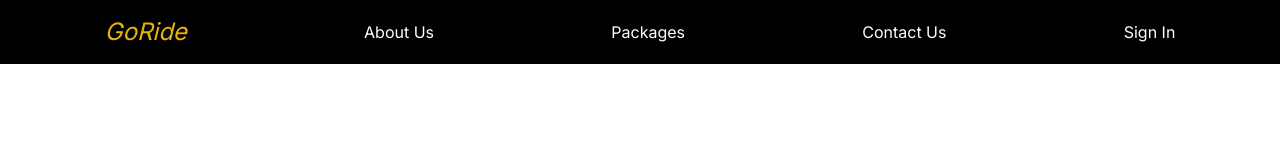
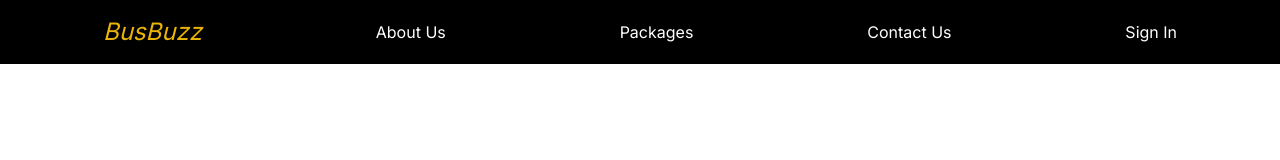
Before and after one commit to opsingh861/bus-booking, a Next.js app in the folder client/: page / in a window 1280 px wide. Shown: the top 160 px of the page. Built offline with nearby package versions, Linux system fonts and the light colour scheme.

Commit message:
Changed the logo name

```diff
--- a/client/src/components/ui/Navbar.jsx
+++ b/client/src/components/ui/Navbar.jsx
@@ -6,7 +6,7 @@ function Navbar() {
     return (
         <nav className='bg-black text-white p-4'>
             <ul className='flex justify-around items-center cursor-pointer' >
-                <li className='italic bold text-yellow-500 text-2xl'><Link href='/'>GoRide</Link></li>
+                <li className='italic bold text-yellow-500 text-2xl'><Link href='/'>BusBuzz</Link></li>
                 <li><Link href='/about'>About Us</Link></li>
                 <li><Link href="/services">Packages</Link></li>
                 <li><Link href="/contact">Contact Us</Link></li>
```
Also changed, not shown: client/src/components/ui/button.jsx (line endings or trailing spaces), client/src/components/ui/checkbox.jsx (line endings or trailing spaces), client/src/components/ui/form.jsx (line endings or trailing spaces), client/src/components/ui/input.jsx (line endings or trailing spaces), client/src/components/ui/label.jsx (line endings or trailing spaces), client/src/components/ui/select.jsx (line endings or trailing spaces), client/src/components/ui/toast.jsx (line endings or trailing spaces), client/src/components/ui/toaster.jsx (line endings or trailing spaces), client/src/components/ui/use-toast.js (line endings or trailing spaces).
